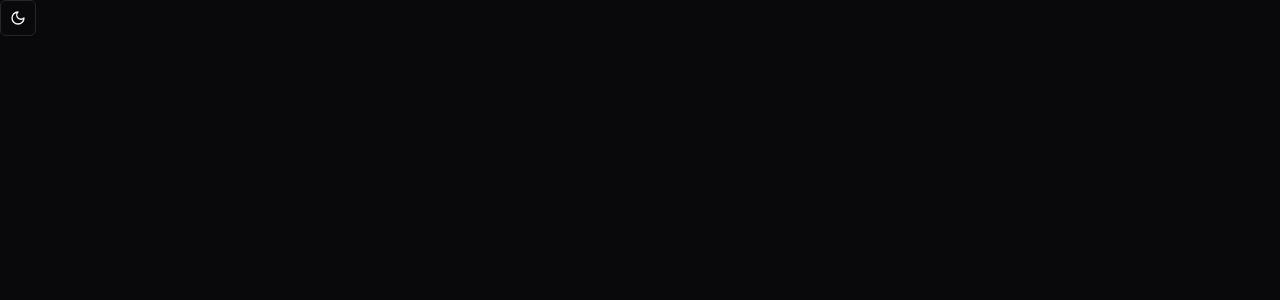
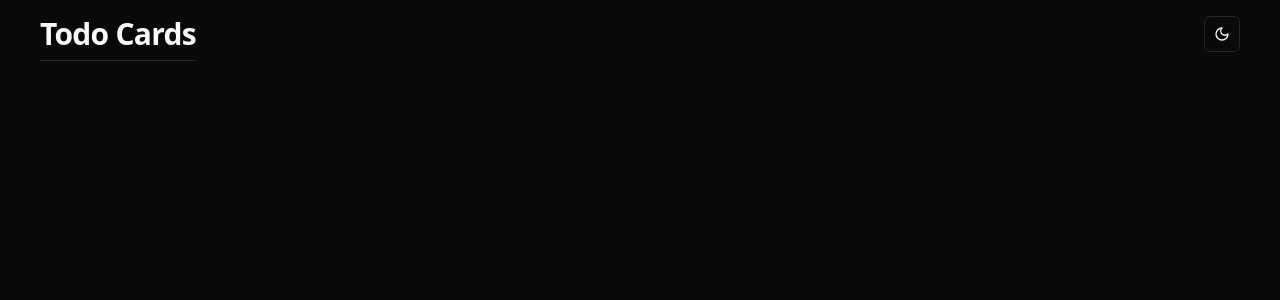
Before and after one commit to LOK-PLOK/ToDo, a React (Vite) app in the folder Frontend/: page / in a window 1280 px wide. Shown: the top 300 px of the page. Built offline with nearby package versions, Linux system fonts and the light colour scheme.

Commit message:
feat: dasboard layout: 5%

```diff
--- a/Frontend/src/components/layout.jsx
+++ b/Frontend/src/components/layout.jsx
@@ -1,6 +1,8 @@
 import { Outlet } from "react-router-dom";
 import { ThemeProvider } from "@/components/theme-provider"
 import {ModeToggle} from "@/components/mode-toggle"
+import Dashboard from "@/dasboard";
+import Navbar from "@/dasboard/Navbar";
 
 // eslint-disable-next-line react/prop-types
 export default function Layout({ children }) {
@@ -8,7 +10,8 @@ export default function Layout({ children }) {
     <>
       <ThemeProvider defaultTheme="dark" storageKey="vite-ui-theme">
 
-          <ModeToggle></ModeToggle>
+          <Navbar></Navbar>
+          <Dashboard></Dashboard>
 
       </ThemeProvider>
     </>
--- /dev/null
+++ b/Frontend/src/dasboard/Navbar.jsx
@@ -0,0 +1,13 @@
+import { ModeToggle } from "@/components/mode-toggle";
+import { H1,H2,H3,H4,P } from "@/components/Typography";
+
+export default function Navbar() {
+  return (
+    <>
+      <div className="flex justify-between px-10 py-4">
+            <H2>Todo Cards</H2>
+            <div><ModeToggle></ModeToggle></div>
+      </div>
+    </>
+  );
+}
--- /dev/null
+++ b/Frontend/src/dasboard/index.jsx
@@ -0,0 +1,12 @@
+import { H1 } from "@/components/Typography"
+
+export default function Dashboard(){
+
+    return (
+        <>
+            <div>
+                {/* <H1>Hello World</H1> */}
+            </div>
+        </>
+    )
+}
```
